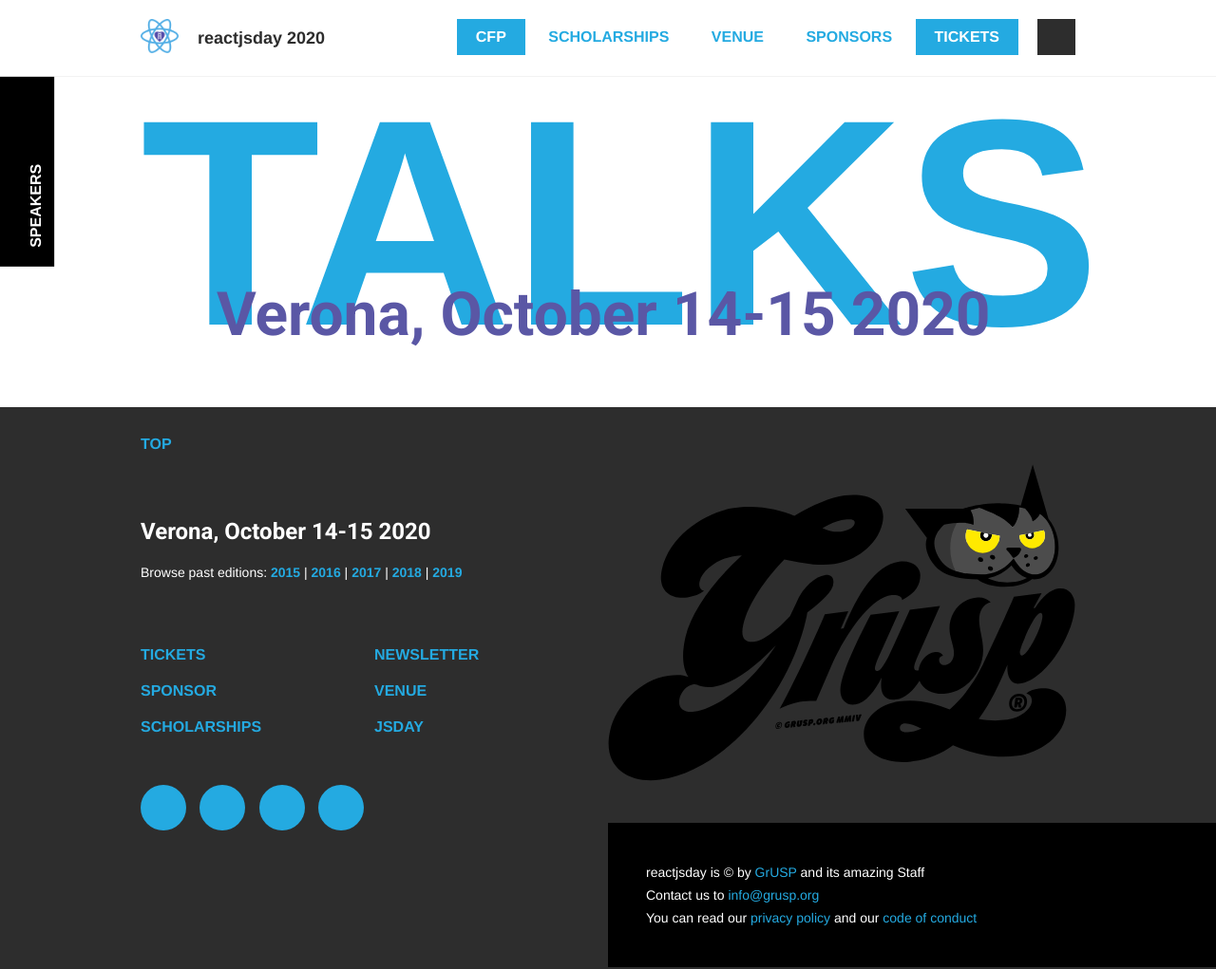
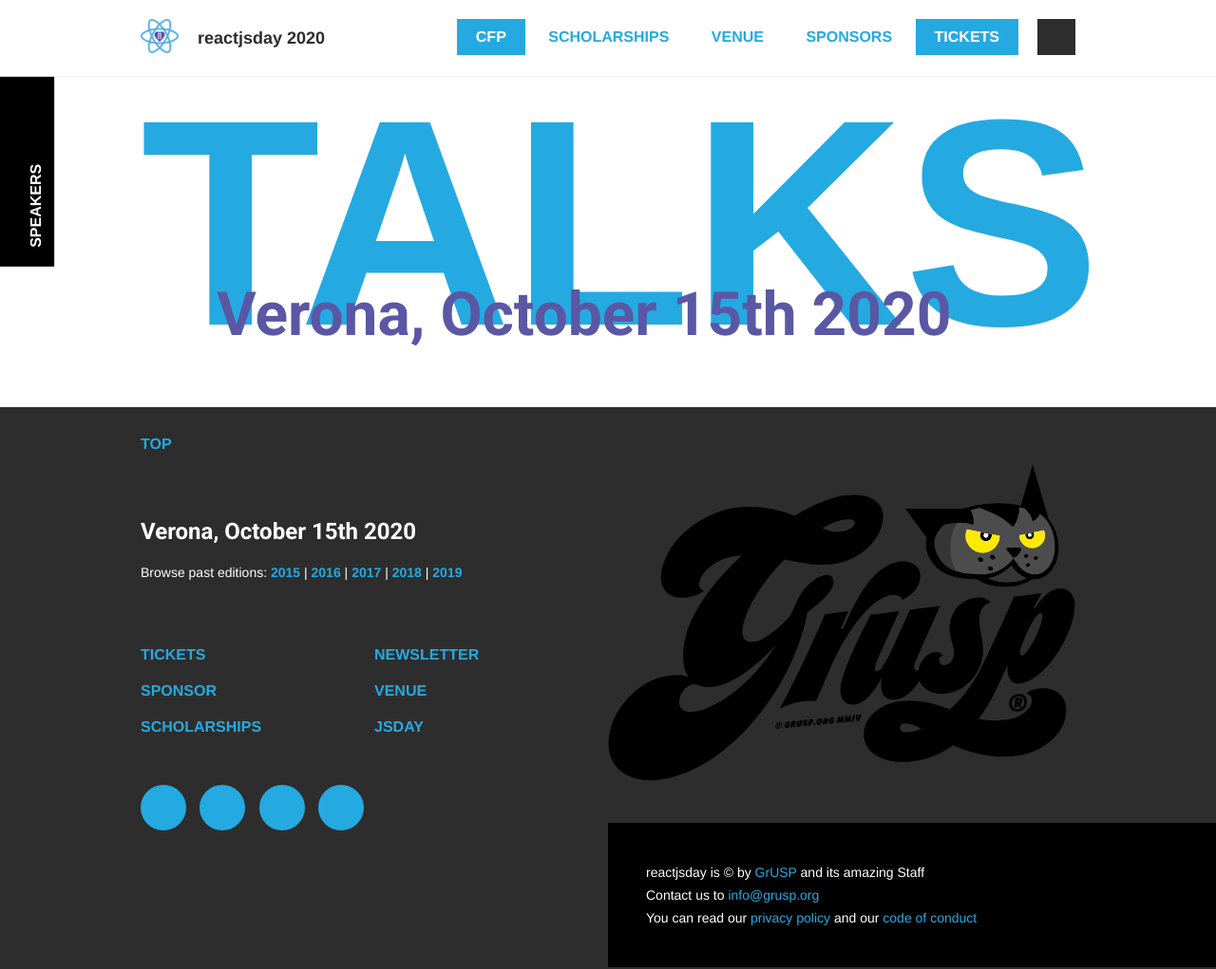
Before and after one commit to giuliatosato/2020.reactjsday.it, a Jekyll site: the page built from talks.html, in a window 1280 px wide and 1021 px high. Shown: the whole window at 95% size. Built offline with Jekyll 4.4.1, drawn with Linux system fonts in a browser that asks for light colours; some web fonts are replaced; comment, search, counter and statistics services are not loaded.

Commit message:
fixed date

```diff
--- a/_data/conference.yml
+++ b/_data/conference.yml
@@ -2,7 +2,7 @@
 og_image: http://2020.reactjsday.it/theme/img/background2.jpg
 slug: reactjsday
 url: https://2020.reactjsday.it
-where_when: Verona, October 14-15 2020
+where_when: Verona, October 15th 2020
 year: 2020
 since: 2015
 call_for_paper: true
```
